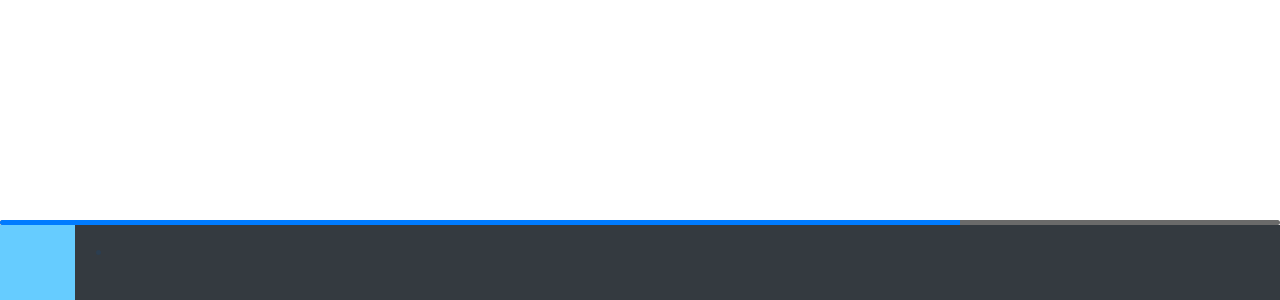
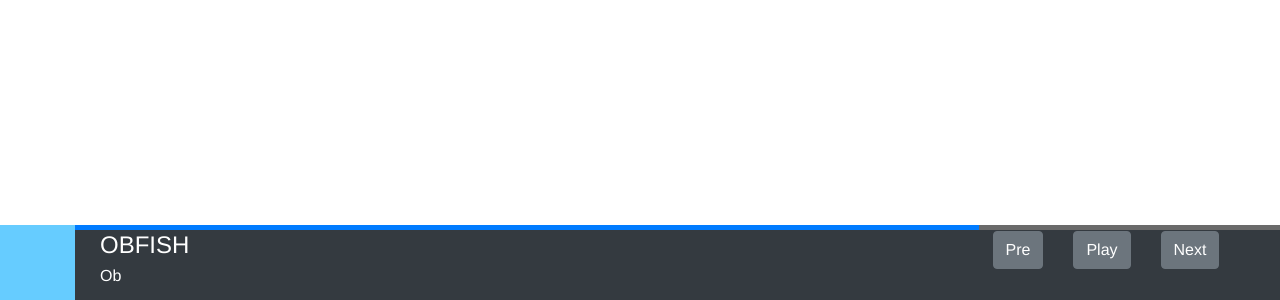
Before and after one commit to obstudio/ThuliumMusic-JS, a Vue app: page / in a window 1280 px wide. Shown: the part 500-800 px from the top of the page. Built offline with nearby package versions, Linux system fonts and the light colour scheme.

Commit message:
后来又做了一点（我后来又干了一年零八个月）

```diff
--- a/src/components/FooterPlayer.vue
+++ b/src/components/FooterPlayer.vue
@@ -1,16 +1,31 @@
 <template>
   <div class="footer-player">
-    <b-progress :value="Time" :max="TotalTime" height="5px" class="progressbar"></b-progress>
-    <b-navbar fixed="bottom" type="dark" variant="dark" style="padding: 0rem">
+    <b-progress :value="Time" :max="TotalTime" height="5px" class="ProgressBar rounded-0"></b-progress>
+    <b-navbar fixed="bottom" type="dark" variant="dark" style="padding: 0rem; height: 75px;">
       <b-navbar-brand href="#" style="padding: 0rem">
         <b-img blank blank-color="#66CCFF" width="75" height="75"></b-img>
       </b-navbar-brand>
-      <b-nav-item>
-        <div>
-          <b-progress :value="Time" :max="TotalTime" height="5px"></b-progress>
-        </div>
-      </b-nav-item>
     </b-navbar>
+    <b-row class="MusicInfoCtrl">
+      <b-col class="MusicInfo">
+          <h4>OBFISH</h4>
+          <p>Ob</p>
+      </b-col>
+      <b-col cols="3">
+        <b-row>
+          <b-col>
+            <b-button>Pre</b-button>
+          </b-col>
+          <b-col>
+            <b-button>Play</b-button>
+          </b-col>
+          <b-col>
+            <b-button>Next</b-button>
+          </b-col>
+          <b-col></b-col>
+        </b-row>
+      </b-col>
+    </b-row>
   </div>
 </template>
 
@@ -27,12 +42,25 @@ export default {
 </script>
 
 <style scoped>
-  .progressbar {
+  .ProgressBar {
     color: #000AE9;
     background-color: #6A6A6A;
     position: fixed;
     right: 0;
-    left: 0;
-    bottom: 75px;
+    left: 75px;
+    bottom: 70px;
+    z-index: 20000;
+  }
+  .MusicInfoCtrl {
+    position: fixed;
+    right: 20px;
+    left: 100px;
+    bottom: 0;
+    z-index: 10000
+  }
+  .MusicInfo {
+    text-align: left;
+    color: white;
+    line-height: 1rem;
   }
 </style>
```
